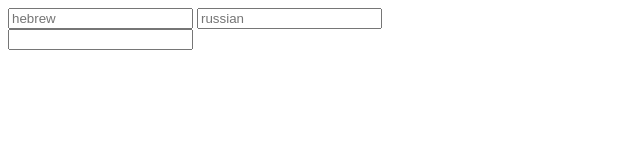
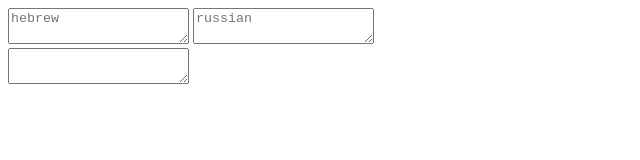
Before and after one commit to lovasoa/anylang, a plain HTML site: page index.html in a window 1280 px wide. Shown: the whole page, without its empty margins (0-640 px from the left). Drawn offline with Linux system fonts and the light colour scheme.

Commit message:
Use textareas instead of inputs

```diff
--- a/anylang.js
+++ b/anylang.js
@@ -123,7 +123,7 @@ Anylang = (function() {
     }
 
     document.addEventListener("DOMContentLoaded", function(event) {
-      var inputs = document.querySelectorAll("input[data-anylang-to]");
+      var inputs = document.querySelectorAll("[data-anylang-to]");
       for (var i=0; i<inputs.length; i++) {
         var input = inputs[i];
         var target = document.getElementById(input.dataset.anylangTarget);
--- a/index.html
+++ b/index.html
@@ -6,10 +6,10 @@
 </head>
 
 <body>
-  <input data-anylang-equiv="" data-anylang-from="fr" data-anylang-to="he" data-anylang-target="i2" placeholder="hebrew" type="text">
-  <input data-anylang-equiv="" data-anylang-from="fr" data-anylang-to="ru" data-anylang-target="i2" placeholder="russian" type="text">
+  <textarea data-anylang-equiv="" data-anylang-from="fr" data-anylang-to="he" data-anylang-target="i2" placeholder="hebrew" type="text"></textarea>
+  <textarea data-anylang-equiv="" data-anylang-from="fr" data-anylang-to="ru" data-anylang-target="i2" placeholder="russian" type="text"></textarea>
   <br>
-  <input id="i2" type="text">
+  <textarea id="i2" type="text"></textarea>
 
   <script src="anylang.js"></script>
   <script src="anylang-fr-he.js" charset="UTF-8"></script>
```
